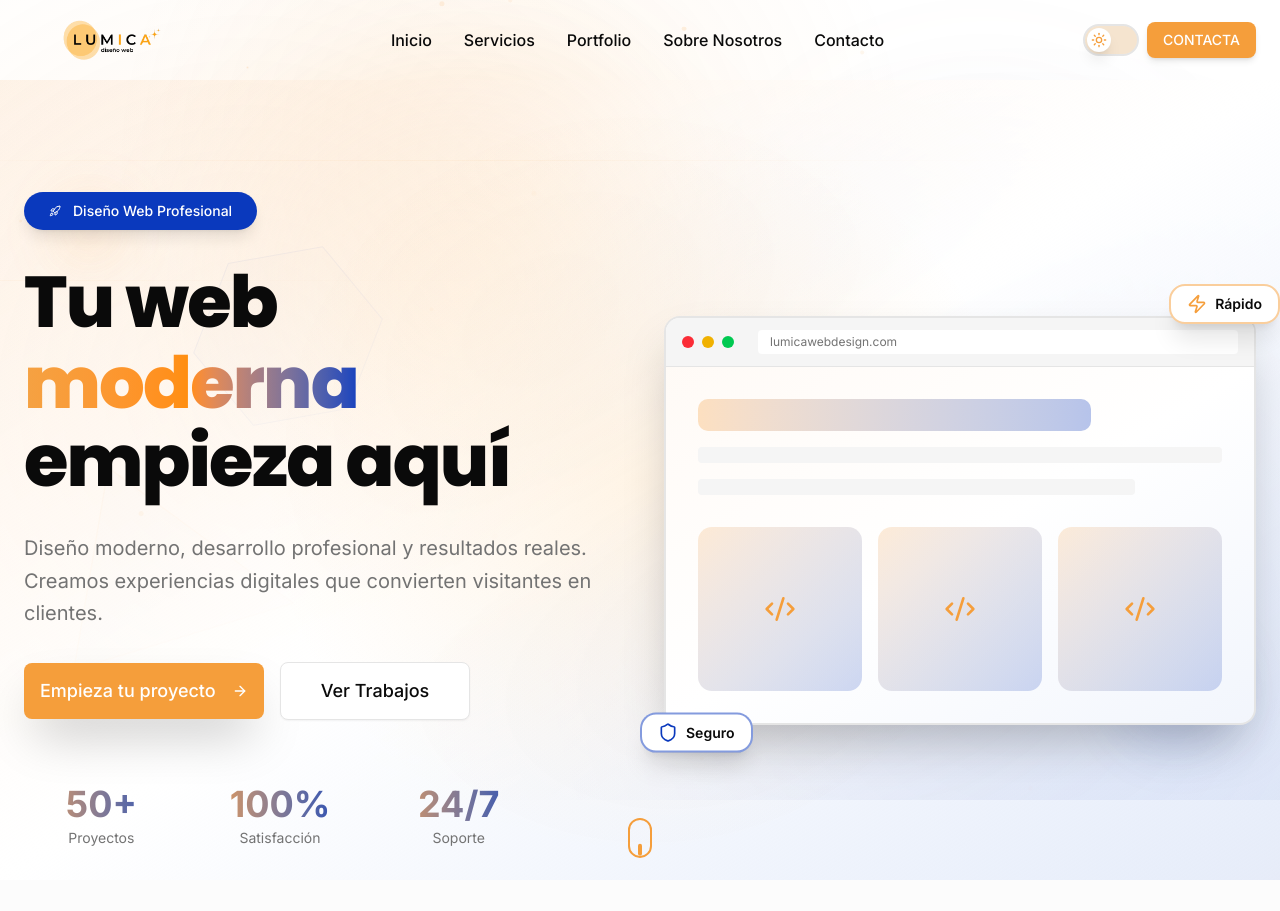
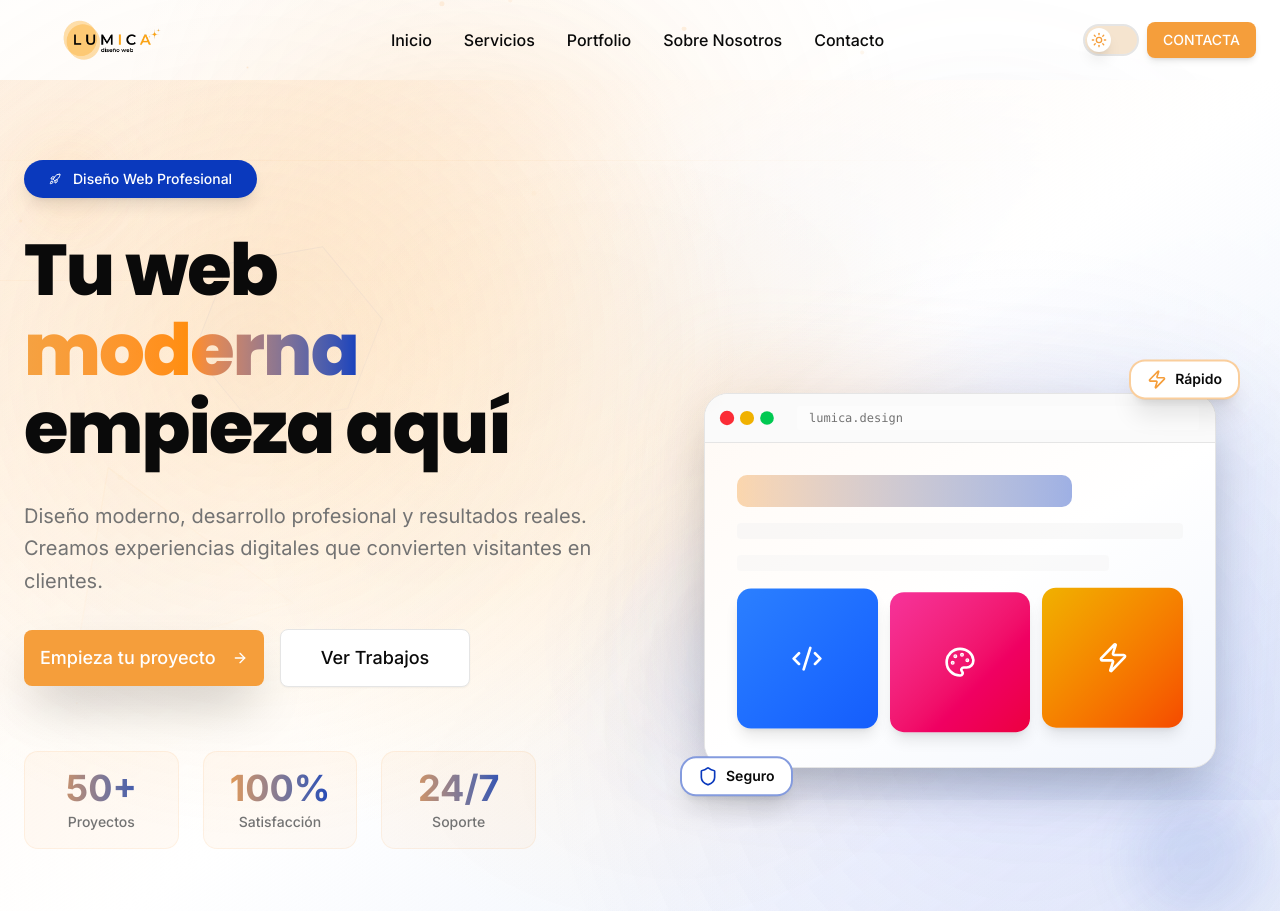
Before and after one commit to JoseMas68/Redise-o-Web-Lumica, a Next.js app: page / in a window 1280 px wide. Shown: the top 911 px of the page. Built offline with nearby package versions, Linux system fonts and the light colour scheme.

Commit message:
Mejorar portada: animaciones móvil, movimiento fluido y diseño visual más atractivo

```diff
--- a/app/page.tsx
+++ b/app/page.tsx
@@ -269,16 +269,33 @@ export default function Home() {
           }}
         />
 
-        {/* Floating elements - solo desktop */}
+        {/* Animated gradient mesh - móvil mejorado */}
         <motion.div
-          className="absolute top-32 left-10 w-20 h-20 bg-primary/10 rounded-full blur-xl hidden md:block"
-          animate={{ y: [0, -20, 0], x: [0, 10, 0] }}
+          className="absolute inset-0"
+          style={{
+            background: "radial-gradient(circle at 20% 30%, rgba(252, 163, 45, 0.15) 0%, transparent 40%), radial-gradient(circle at 80% 70%, rgba(99, 102, 241, 0.1) 0%, transparent 40%)"
+          }}
+          animate={{
+            backgroundPosition: ["0% 0%", "100% 100%"],
+          }}
+          transition={{ duration: 15, repeat: Infinity, repeatType: "reverse" }}
+        />
+
+        {/* Floating elements - adaptado para móvil */}
+        <motion.div
+          className="absolute top-20 left-5 w-16 h-16 md:w-20 md:h-20 bg-primary/10 rounded-full blur-xl"
+          animate={{ y: [0, -15, 0], x: [0, 8, 0], scale: [1, 1.1, 1] }}
           transition={{ duration: 5, repeat: Infinity }}
         />
         <motion.div
-          className="absolute bottom-32 right-10 w-32 h-32 bg-secondary/10 rounded-full blur-xl hidden md:block"
-          animate={{ y: [0, 20, 0], x: [0, -10, 0] }}
+          className="absolute bottom-20 right-5 w-24 h-24 md:w-32 md:h-32 bg-secondary/10 rounded-full blur-xl"
+          animate={{ y: [0, 15, 0], x: [0, -8, 0], scale: [1, 0.9, 1] }}
           transition={{ duration: 7, repeat: Infinity }}
+        />
+        <motion.div
+          className="absolute top-1/2 left-1/2 w-32 h-32 md:w-48 md:h-48 bg-blue-500/5 rounded-full blur-3xl hidden sm:block"
+          animate={{ rotate: 360 }}
+          transition={{ duration: 20, repeat: Infinity, ease: "linear" }}
         />
 
         <motion.div
@@ -358,9 +375,9 @@ export default function Home() {
                 </Button>
               </motion.div>
 
-              {/* Stats */}
+              {/* Stats con animación mejorada */}
               <motion.div
-                className="grid grid-cols-3 gap-4 md:gap-6 pt-6 md:pt-8 max-w-md md:max-w-lg mx-auto lg:mx-0"
+                className="grid grid-cols-3 gap-3 md:gap-6 pt-6 md:pt-8 max-w-md md:max-w-lg mx-auto lg:mx-0 px-4 sm:px-0"
                 initial={{ opacity: 0, y: 30 }}
                 animate={{ opacity: 1, y: 0 }}
                 transition={{ duration: 0.7, delay: 0.8 }}
@@ -372,74 +389,139 @@ export default function Home() {
                 ].map((stat, i) => (
                   <motion.div
                     key={i}
-                    className="text-center"
-                    whileHover={{ scale: 1.05 }}
+                    className="text-center p-3 md:p-4 rounded-xl bg-primary/5 backdrop-blur-sm border border-primary/10 hover:border-primary/30 transition-all"
+                    whileHover={{ scale: 1.05, backgroundColor: "rgba(252, 163, 45, 0.15)" }}
                     transition={{ type: "spring", stiffness: 300 }}
                   >
                     <div className="text-2xl sm:text-3xl md:text-4xl font-bold bg-gradient-to-r from-primary to-secondary bg-clip-text text-transparent mb-0.5 md:mb-1">
                       {stat.number}
                     </div>
-                    <div className="text-xs md:text-sm text-muted-foreground">{stat.label}</div>
+                    <div className="text-xs md:text-sm text-muted-foreground font-medium">{stat.label}</div>
+                  </motion.div>
+                ))}
+              </motion.div>
+
+              {/* Feature highlights - móvil mejorado */}
+              <motion.div
+                className="flex flex-wrap gap-2 md:gap-3 pt-6 md:pt-8 justify-center lg:justify-start px-4 sm:px-0"
+                initial={{ opacity: 0 }}
+                animate={{ opacity: 1 }}
+                transition={{ duration: 0.7, delay: 1 }}
+              >
+                {["Diseño Responsivo", "SEO Optimizado", "Rápido", "Seguro"].map((feature, i) => (
+                  <motion.div
+                    key={i}
+                    className="flex items-center gap-1.5 px-3 md:px-4 py-1.5 md:py-2 bg-primary/10 rounded-full text-xs md:text-sm font-semibold text-primary border border-primary/20"
+                    whileHover={{ scale: 1.05, backgroundColor: "rgba(252, 163, 45, 0.2)" }}
+                  >
+                    <CheckCircle2 className="w-3.5 h-3.5 md:w-4 md:h-4" />
+                    {feature}
                   </motion.div>
                 ))}
               </motion.div>
             </div>
 
-            {/* Right side - Illustration/Image */}
+            {/* Right side - Interactive Illustration */}
             <motion.div
-              className="relative hidden lg:block"
+              className="relative w-full flex items-center justify-center px-4 sm:px-0"
               initial={{ opacity: 0, x: 50 }}
               animate={{ opacity: 1, x: 0 }}
               transition={{ duration: 0.8, delay: 0.3 }}
             >
-              <div className="relative">
-                {/* Browser mockup */}
-                <div className="relative bg-card border-2 border-border rounded-2xl shadow-2xl overflow-hidden">
+              <div className="relative w-full max-w-md lg:max-w-lg">
+                {/* Animated gradient background */}
+                <motion.div
+                  className="absolute inset-0 rounded-3xl bg-gradient-to-br from-primary/20 via-secondary/10 to-blue-500/10 blur-2xl"
+                  animate={{
+                    scale: [1, 1.1, 1],
+                    rotate: [0, 5, -5, 0],
+                  }}
+                  transition={{ duration: 6, repeat: Infinity }}
+                />
+
+                {/* Main visual content - Browser mockup mejorado */}
+                <motion.div
+                  className="relative bg-card border border-border rounded-3xl shadow-2xl overflow-hidden"
+                  whileHover={{ y: -10 }}
+                  transition={{ type: "spring", stiffness: 300 }}
+                >
                   {/* Browser bar */}
-                  <div className="bg-muted border-b border-border px-4 py-3 flex items-center gap-2">
+                  <div className="bg-muted/50 backdrop-blur-sm border-b border-border px-4 py-3 flex items-center gap-2">
                     <div className="flex gap-2">
-                      <div className="w-3 h-3 rounded-full bg-red-500" />
-                      <div className="w-3 h-3 rounded-full bg-yellow-500" />
-                      <div className="w-3 h-3 rounded-full bg-green-500" />
+                      <motion.div className="w-3 h-3 rounded-full bg-red-500" animate={{ scale: [1, 1.2, 1] }} transition={{ duration: 2, repeat: Infinity }} />
+                      <motion.div className="w-3 h-3 rounded-full bg-yellow-500" animate={{ scale: [1, 1.2, 1] }} transition={{ duration: 2, repeat: Infinity, delay: 0.2 }} />
+                      <motion.div className="w-3 h-3 rounded-full bg-green-500" animate={{ scale: [1, 1.2, 1] }} transition={{ duration: 2, repeat: Infinity, delay: 0.4 }} />
                     </div>
-                    <div className="flex-1 bg-background rounded px-3 py-1 text-xs text-muted-foreground ml-4">
-                      lumicawebdesign.com
+                    <div className="flex-1 bg-background/50 rounded px-3 py-1 text-xs text-muted-foreground ml-4 font-mono">
+                      lumica.design
                     </div>
                   </div>
 
-                  {/* Content */}
-                  <div className="p-8 bg-gradient-to-br from-primary/5 via-background to-secondary/5">
+                  {/* Content con animaciones */}
+                  <div className="p-6 sm:p-8 bg-gradient-to-br from-primary/5 via-background to-secondary/5 min-h-[280px] sm:min-h-[320px] flex flex-col justify-between">
                     <div className="space-y-4">
-                      <div className="h-8 bg-gradient-to-r from-primary/30 to-secondary/30 rounded-lg w-3/4 animate-pulse" />
-                      <div className="h-4 bg-muted rounded w-full" />
-                      <div className="h-4 bg-muted rounded w-5/6" />
-                      <div className="grid grid-cols-3 gap-4 mt-8">
-                        {[1, 2, 3].map((i) => (
-                          <div key={i} className="aspect-square bg-gradient-to-br from-primary/20 to-secondary/20 rounded-xl flex items-center justify-center">
-                            <Code2 className="w-8 h-8 text-primary" />
-                          </div>
-                        ))}
-                      </div>
+                      <motion.div
+                        className="h-8 bg-gradient-to-r from-primary/40 to-secondary/40 rounded-lg w-3/4"
+                        animate={{ opacity: [0.5, 1, 0.5] }}
+                        transition={{ duration: 2, repeat: Infinity }}
+                      />
+                      <motion.div
+                        className="h-4 bg-muted rounded w-full"
+                        animate={{ opacity: [0.3, 0.7, 0.3] }}
+                        transition={{ duration: 3, repeat: Infinity, delay: 0.2 }}
+                      />
+                      <motion.div
+                        className="h-4 bg-muted rounded w-5/6"
+                        animate={{ opacity: [0.3, 0.7, 0.3] }}
+                        transition={{ duration: 3, repeat: Infinity, delay: 0.4 }}
+                      />
+                    </div>
+
+                    {/* Interactive elements grid */}
+                    <div className="grid grid-cols-3 gap-3 mt-6">
+                      {[
+                        { icon: Code2, color: "from-blue-500 to-blue-600" },
+                        { icon: Palette, color: "from-pink-500 to-rose-600" },
+                        { icon: Zap, color: "from-yellow-500 to-orange-600" }
+                      ].map((item, i) => {
+                        const Icon = item.icon;
+                        return (
+                          <motion.div
+                            key={i}
+                            className={`aspect-square bg-gradient-to-br ${item.color} rounded-xl flex items-center justify-center shadow-lg`}
+                            whileHover={{ scale: 1.1, rotate: 5 }}
+                            animate={{ y: [0, -8, 0] }}
+                            transition={{
+                              hover: { type: "spring", stiffness: 300 },
+                              y: { duration: 3 + i, repeat: Infinity }
+                            }}
+                          >
+                            <Icon className="w-6 h-6 sm:w-8 sm:h-8 text-white" />
+                          </motion.div>
+                        );
+                      })}
                     </div>
                   </div>
-                </div>
+                </motion.div>
 
-                {/* Floating badges */}
+                {/* Floating feature badges */}
                 <motion.div
-                  className="absolute -top-6 -right-6 bg-card border-2 border-primary/50 rounded-2xl px-4 py-2 shadow-xl"
-                  animate={{ y: [0, -10, 0] }}
+                  className="absolute -top-4 -right-4 md:-top-6 md:-right-6 bg-card border-2 border-primary/50 rounded-2xl px-3 md:px-4 py-2 shadow-xl"
+                  animate={{ y: [0, -12, 0] }}
                   transition={{ duration: 3, repeat: Infinity }}
+                  whileHover={{ scale: 1.05 }}
                 >
                   <div className="flex items-center gap-2">
-                    <Zap className="w-5 h-5 text-primary" />
-                    <span className="text-sm font-semibold">Rápido</span>
+                    <Zap className="w-4 h-4 md:w-5 md:h-5 text-primary" />
+                    <span className="text-xs md:text-sm font-semibold">Rápido</span>
                   </div>
                 </motion.div>
 
                 <motion.div
-                  className="absolute -bottom-6 -left-6 bg-card border-2 border-secondary/50 rounded-2xl px-4 py-2 shadow-xl"
-                  animate={{ y: [0, 10, 0] }}
+                  className="absolute -bottom-4 -left-4 md:-bottom-6 md:-left-6 bg-card border-2 border-secondary/50 rounded-2xl px-3 md:px-4 py-2 shadow-xl"
+                  animate={{ y: [0, 12, 0] }}
                   transition={{ duration: 4, repeat: Infinity }}
+                  whileHover={{ scale: 1.05 }}
                 >
                   <div className="flex items-center gap-2">
                     <Shield className="w-5 h-5 text-secondary" />
```
